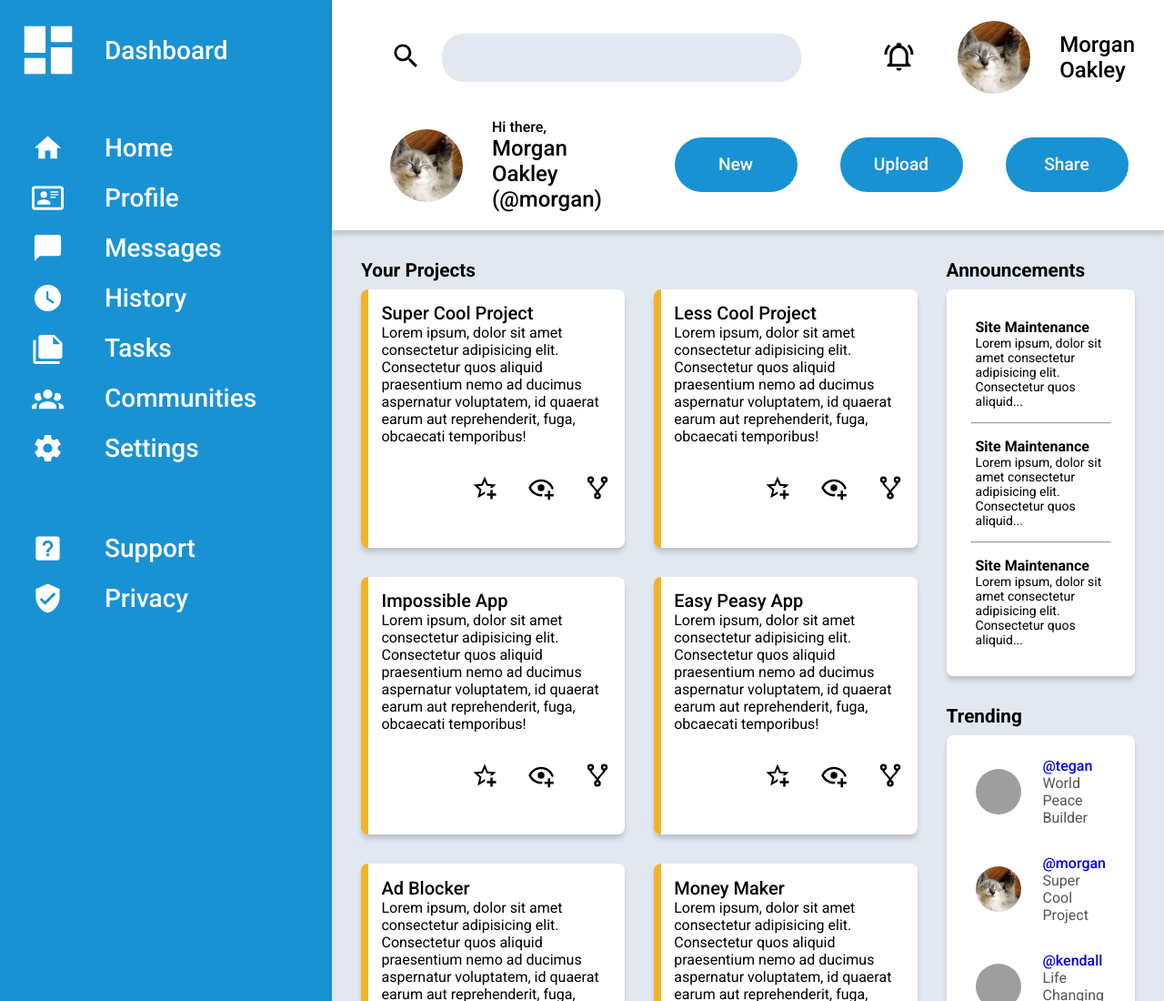
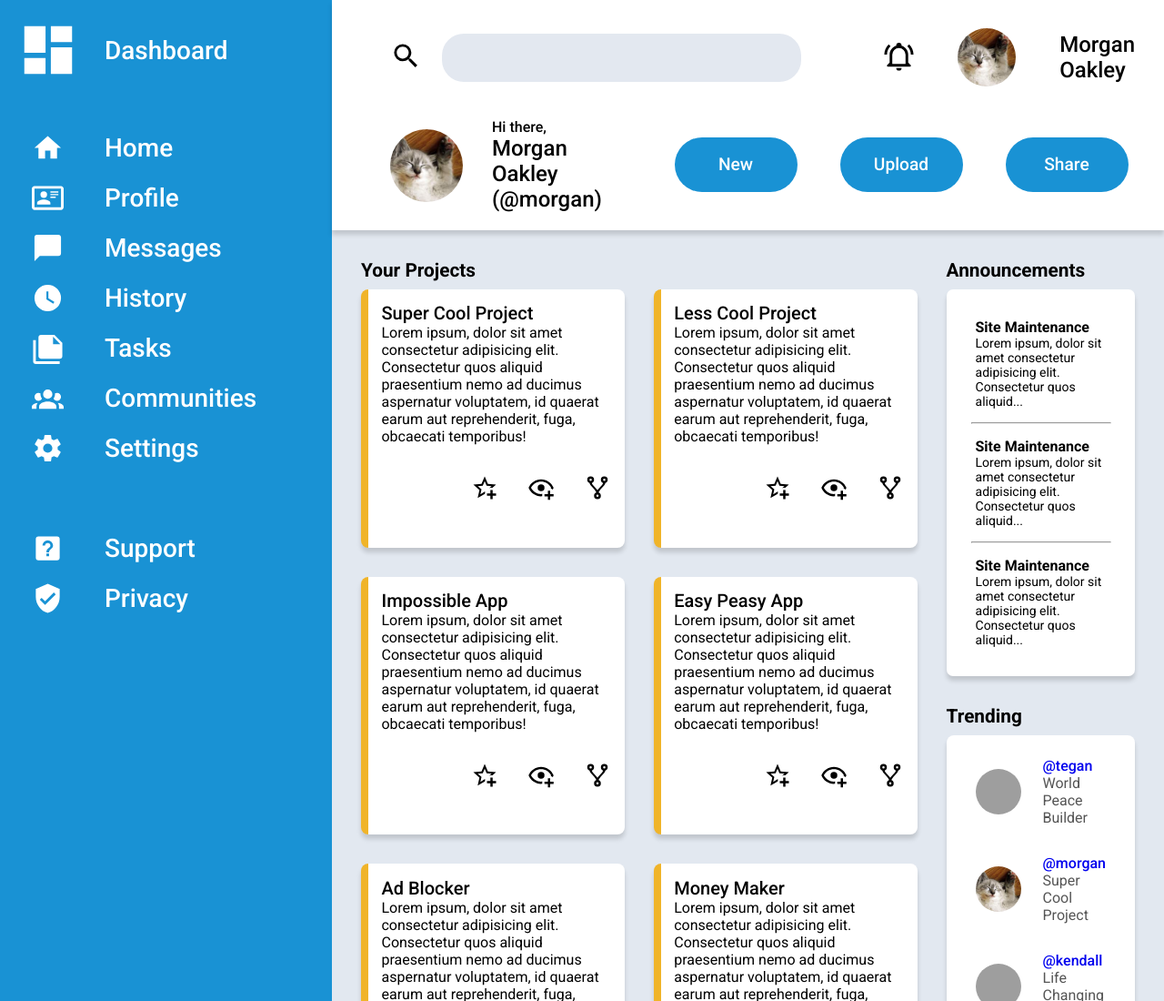
Before and after one commit to puddily/puddily.github.io, a plain HTML site: page liveprojects/admin-dashboard/index.html in a window 1280 px wide. Shown: the top 1100 px of the page at 91% size. Drawn offline with Linux system fonts and the light colour scheme; grey boxes are pictures that could not be loaded.

Commit message:
Update dashboard project

```diff
--- a/liveprojects/admin-dashboard/index.css
+++ b/liveprojects/admin-dashboard/index.css
@@ -138,6 +138,9 @@ hr{
     align-items:center;
 
 }
+.card--trending ul{
+    align-self:center;
+}
 .card__trending-item a{
     display:grid;
     grid-auto-flow:column;
@@ -237,6 +240,9 @@ header img{
     width:100%;
     align-self:center;
 }
+.header__profile-picture--small{
+    width:80%;
+}
 .header__welcome{
     align-self:center;
 }
--- a/liveprojects/admin-dashboard/index.html
+++ b/liveprojects/admin-dashboard/index.html
@@ -91,7 +91,7 @@
                 <img src="images/bell-ring-outline.svg" alt="Alerts icon">
             </a>
             <a href="#" class="header__profile-link">
-                <img class="header__profile-picture" src="images/profilepic.jpg" alt="Profile Picture">
+                <img class="header__profile-picture header__profile-picture--small" src="images/profilepic.jpg" alt="Profile Picture">
                 <span>Morgan Oakley</span>
             </a>
         </div>
@@ -180,7 +180,6 @@
         <div class="main-content__column-2">
             <span class="main-content__section-heading">Announcements</span>
             <div class="card card--announcements">
-
                 <div>
                     <a href="#">
                         <span class="card--announcements--title">Site Maintenance</span>
```
